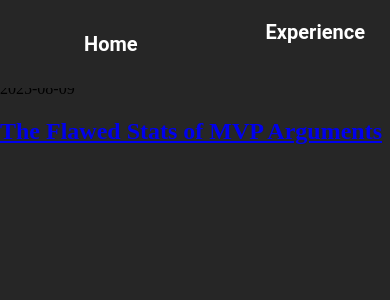
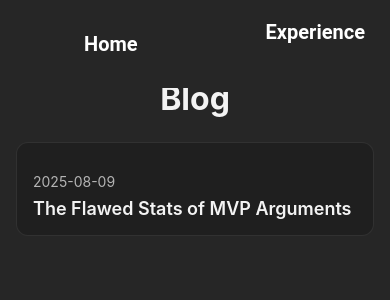
Before and after one commit to zihengliao/website, a React (Create React App) app: page /blog in a window 390 px wide. Shown: the top 300 px of the page. Built offline with nearby package versions, Linux system fonts and the light colour scheme.

Commit message:
Fixed css for blog landing page

```diff
--- a/src/Blog/Blog.css
+++ b/src/Blog/Blog.css
@@ -0,0 +1,96 @@
+/* --- Blog List Container --- */
+.blog-list-container {
+  max-width: 900px;
+  margin: 80px auto;
+  padding: 0 20px;
+  font-family: "Inter", sans-serif;
+  color: #f3f3f3;
+}
+
+/* Blog Title */
+.blog-list-container h1 {
+  font-size: 42px;
+  font-weight: 700;
+  margin-bottom: 40px;
+  text-align: center;
+  line-height: 1.2;
+}
+
+/* --- Individual Blog Cards --- */
+.blog-post-card {
+  background: #1f1f1f; /* soft dark grey */
+  border: 1px solid rgba(255,255,255,0.08);
+  border-radius: 12px;
+  padding: 24px;
+  margin-bottom: 24px;
+  transition: transform 0.15s ease, background 0.2s ease;
+  cursor: pointer;
+}
+
+.blog-post-card-link {
+  text-decoration: none;
+  color: inherit;
+  display: block; /* makes the whole link act like a block container */
+}
+
+
+/* Hover effect */
+.blog-post-card:hover {
+  background: #292929;
+  transform: translateY(-3px);
+}
+
+/* Blog date */
+.blog-date {
+  font-size: 14px;
+  opacity: 0.7;
+  margin-bottom: 8px;
+}
+
+/* Blog title (inside card) */
+.blog-post-card h2 {
+  margin: 0;
+  font-size: 24px;
+  font-weight: 600;
+}
+
+/* Title link styling */
+.blog-post-card a {
+  color: #f3f3f3;
+  text-decoration: none;
+  transition: color 0.2s ease;
+}
+
+.blog-post-card a:hover {
+  color: #6bb8ff; /* subtle blue */
+}
+
+/* --- Mobile friendliness --- */
+@media (max-width: 700px) {
+  .blog-list-container h1 {
+    font-size: 32px;
+    margin-bottom: 24px;
+  }
+
+  .blog-post-card {
+    padding: 18px;
+  }
+
+  .blog-post-card h2 {
+    font-size: 20px;
+  }
+}
+
+@media (max-width: 450px) {
+  .blog-list-container {
+    padding: 0 16px;
+  }
+
+  .blog-post-card {
+    padding: 16px;
+  }
+
+  .blog-post-card h2 {
+    font-size: 18px;
+  }
+}
--- a/src/Blog/Blog.jsx
+++ b/src/Blog/Blog.jsx
@@ -70,12 +70,13 @@ const Blog = () => {
           <p>No blog posts found.</p>
         ) : (
           blogPosts.map((post) => (
-            <div key={post.id} className="blog-post-card">
-              {post.date && <p className="blog-date">{post.date}</p>}
-              <h2>
-                <Link to={`/blog/${post.id}`}>{post.title}</Link>
-              </h2>
-            </div>
+            <Link to={`/blog/${post.id}`} className="blog-post-card-link">
+              <div className="blog-post-card">
+                {post.date && <p className="blog-date">{post.date}</p>}
+                <h2>{post.title}</h2>
+              </div>
+            </Link>
+
           ))
         )}
       </div>
```
Also changed, not shown: src/Blog/Posts/2025-08-09-the-flawed-stats-of-mvp-arguments.md (+5 -5 lines).
